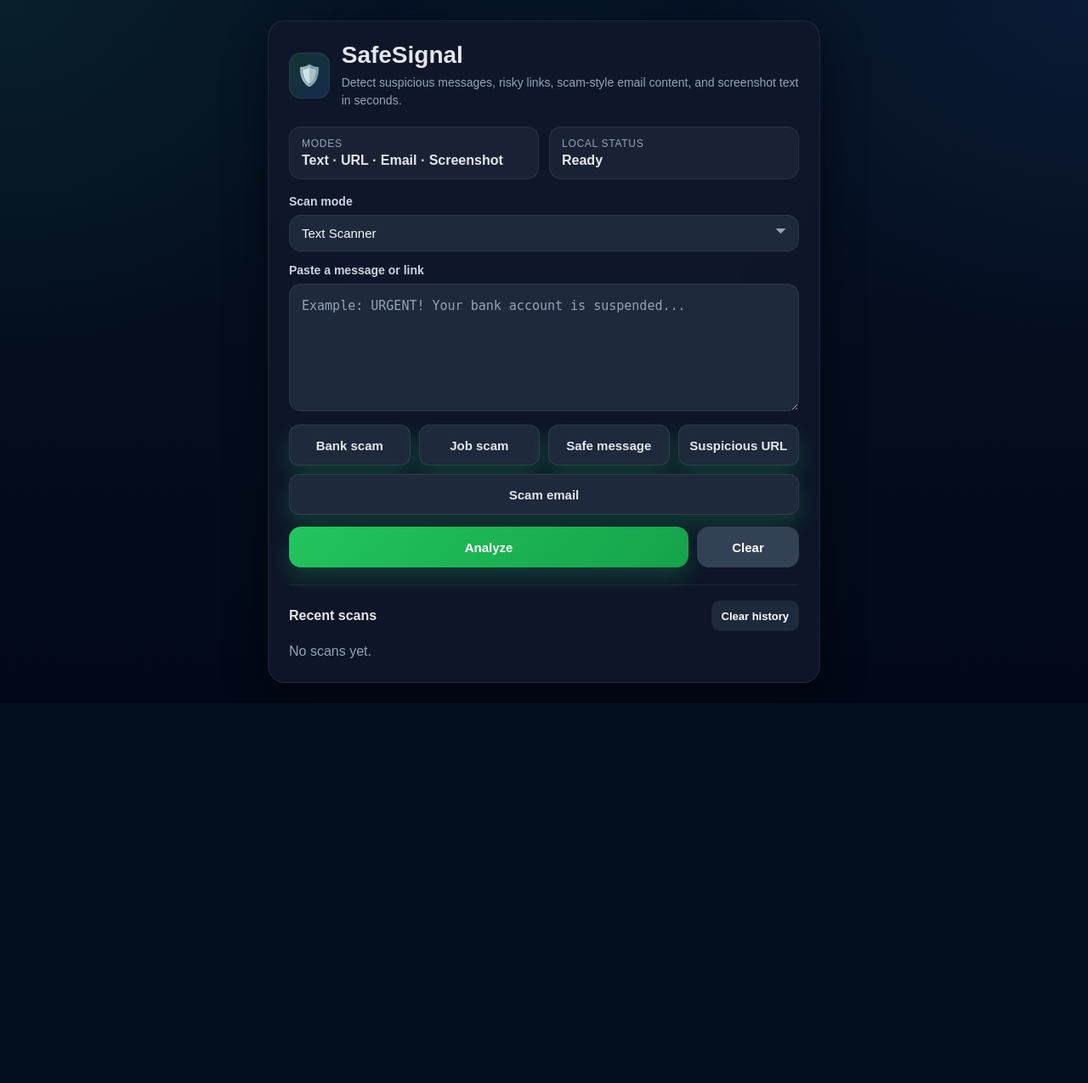
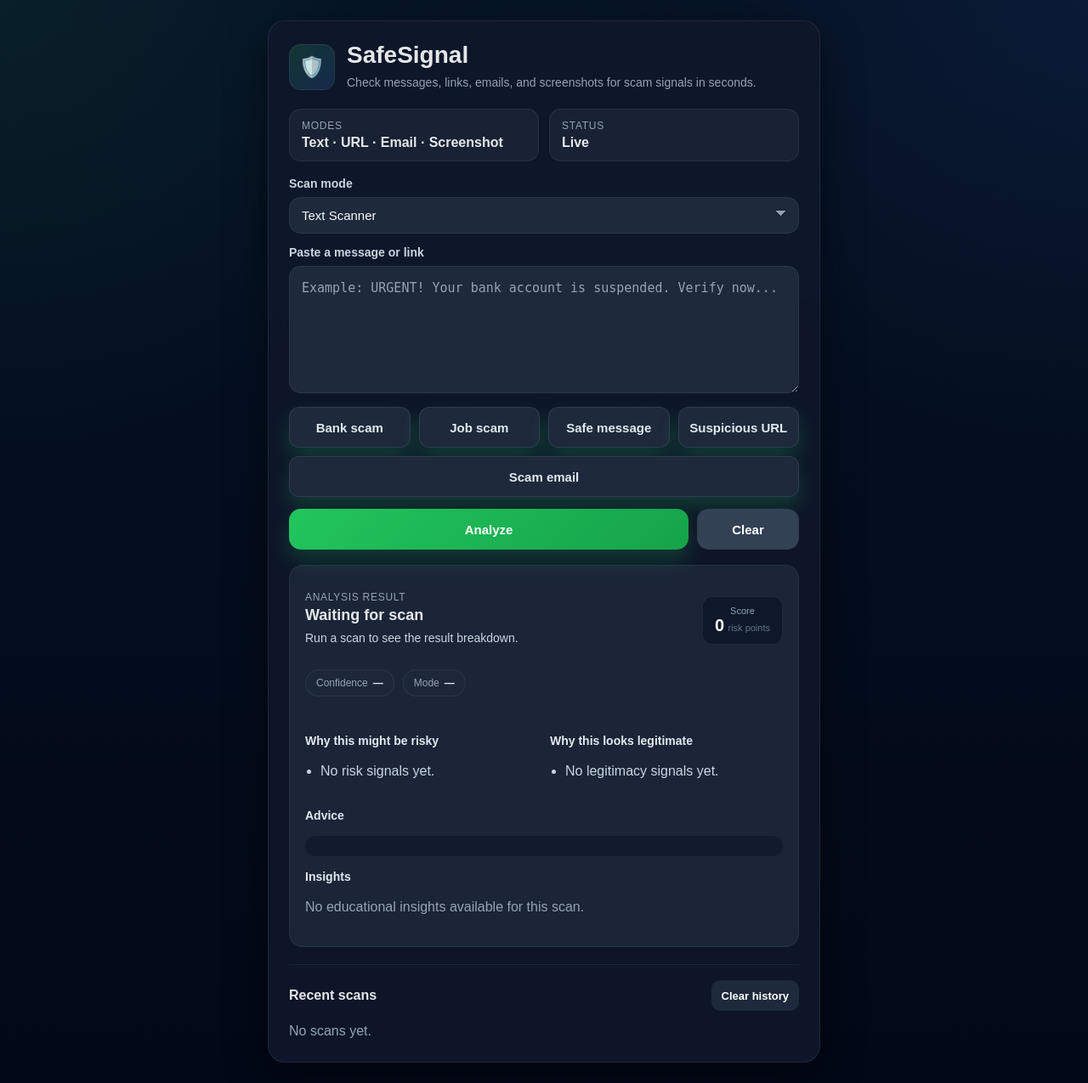
Before and after one commit to austinprinsloo32-netizen/safesignal, a Flask app: page / in a window 1280 px wide. Shown: the whole page at 85% size. Before the commit the page ends 828 px from the top, so only its background shows below. Run offline with Flask 3, Linux system fonts and the light colour scheme.

Commit message:
UI upgrade: structured results, confidence, legit reasons, OCR blocks; fix pattern matching

```diff
--- a/detector.py
+++ b/detector.py
@@ -177,7 +177,10 @@
 
     for category, phrases in SUSPICIOUS_PATTERNS.items():
         for phrase in phrases:
-            if phrase in text_lower:
+            phrase_lower = phrase.lower()
+
+            # Use stricter matching for short terms like "pin", "otp", "bank"
+            if re.search(rf'\b{re.escape(phrase_lower)}\b', text_lower):
                 if category in ["urgency", "job_scam", "prize_scam"]:
                     score += WEIGHTS["weak"]
                 elif category in ["credentials", "money"]:
--- a/static/script.js
+++ b/static/script.js
@@ -230,9 +230,6 @@
     btnLoader.classList.remove("hidden");
 
     result.classList.remove("hidden");
-    result.innerHTML = `
-        <div class="empty-state">Checking for scam signals...</div>
-    `;
 
     try {
         const fetchOptions = {
@@ -258,86 +255,130 @@
         const riskClass = getRiskClass(data.score);
         const riskIcon = getRiskIcon(data.score);
 
-        const copyText = `SafeSignal Result
-Risk: ${data.risk}
-Score: ${data.score}
-Advice: ${data.advice}
-Reasons:
-${(data.reasons || []).map(r => `- ${r}`).join("\n")}`;
+        // Show main result card
+        result.className = `result-card ${riskClass}`;
+        result.classList.remove("hidden");
 
-        result.innerHTML = `
-            <div class="result-top">
-                <h2 class="result-title">Analysis Result</h2>
-                <span class="badge ${riskClass}">
-                    ${riskIcon} ${data.risk}
-                </span>
-            </div>
+        // Top summary
+        document.getElementById("resultBadge").textContent = "Analysis Result";
+        document.getElementById("resultTitle").textContent = `${riskIcon} ${data.risk}`;
+        document.getElementById("resultScore").textContent = data.score;
+        document.getElementById("resultMode").textContent = mode.toUpperCase();
 
-            ${
-    data.extracted_text !== undefined
-        ? `
-            <div class="section-label">Extracted Text</div>
-            <div class="extracted-box">${data.extracted_text || "No text extracted."}</div>
+        // Confidence
+        let confidence = "Medium";
+        if (data.ocr_quality) {
+            confidence = data.ocr_quality;
+        } else if (data.score >= 12) {
+            confidence = "High";
+        } else if (data.score <= 3) {
+            confidence = "Low";
+        }
+        document.getElementById("resultConfidence").textContent = confidence;
 
-            <div class="section-label">OCR Quality</div>
-            <div class="score-pill">
-                ${data.ocr_quality || "Unknown"} (${(data.ocr_confidence ?? 0).toFixed(2)})
-            </div>
+        // Summary
+        let summary = "No strong scam indicators were found.";
+        if (data.score >= 12) {
+            summary = "Multiple strong scam signals were detected. This looks high risk.";
+        } else if (data.score >= 6) {
+            summary = "Some suspicious patterns were detected. Proceed carefully.";
+        } else if (data.legit_reasons && data.legit_reasons.length) {
+            summary = "This looks more legitimate based on the detected structure and contact details.";
+        }
+        document.getElementById("resultSummary").textContent = summary;
 
-            <div class="section-label">Detected URLs</div>
-            ${
-                data.extracted_urls && data.extracted_urls.length
-                    ? `<ul class="reasons-list">
-                        ${data.extracted_urls.map(url => `<li>${url}</li>`).join("")}
-                       </ul>`
-                    : `<div class="empty-state">No URLs detected in the screenshot.</div>`
+        // Advice
+        document.getElementById("resultAdvice").textContent = data.advice || "No advice available.";
+
+        // Risk reasons
+        const riskList = document.getElementById("riskReasons");
+        riskList.innerHTML = "";
+        if (data.reasons && data.reasons.length) {
+            data.reasons.forEach(reason => {
+                const li = document.createElement("li");
+                li.textContent = reason;
+                riskList.appendChild(li);
+            });
+        } else {
+            riskList.innerHTML = "<li>No specific warning signals were found.</li>";
+        }
+
+        // Legit reasons
+        const legitList = document.getElementById("legitReasons");
+        legitList.innerHTML = "";
+        if (data.legit_reasons && data.legit_reasons.length) {
+            data.legit_reasons.forEach(reason => {
+                const li = document.createElement("li");
+                li.textContent = reason;
+                legitList.appendChild(li);
+            });
+        } else {
+            legitList.innerHTML = "<li>No strong legitimacy signals were detected.</li>";
+        }
+
+        // Insights
+        const insightsList = document.getElementById("insightsList");
+        insightsList.innerHTML = "";
+        if (data.insights && data.insights.length) {
+            data.insights.forEach(insight => {
+                const div = document.createElement("div");
+                div.className = "insight-card";
+                div.innerHTML = `
+                    <div class="insight-title">${insight.title}</div>
+                    <div class="insight-text">${insight.explanation}</div>
+                `;
+                insightsList.appendChild(div);
+            });
+        } else {
+            insightsList.innerHTML = `<p class="empty-state">No educational insights available for this scan.</p>`;
+        }
+
+        // OCR blocks reset
+        const ocrMetaBlock = document.getElementById("ocrMetaBlock");
+        const extractedTextBlock = document.getElementById("extractedTextBlock");
+        const urlsBlock = document.getElementById("urlsBlock");
+        const phonesBlock = document.getElementById("phonesBlock");
+
+        ocrMetaBlock.classList.add("hidden");
+        extractedTextBlock.classList.add("hidden");
+        urlsBlock.classList.add("hidden");
+        phonesBlock.classList.add("hidden");
+
+        // OCR + extracted details for screenshot scans
+        if (data.extracted_text !== undefined) {
+            ocrMetaBlock.classList.remove("hidden");
+            extractedTextBlock.classList.remove("hidden");
+
+            document.getElementById("ocrQualityText").textContent = data.ocr_quality || "Unknown";
+            document.getElementById("ocrConfidenceText").textContent = data.ocr_confidence ?? "0";
+            document.getElementById("extractedText").textContent = data.extracted_text || "No text extracted.";
+
+            // URLs
+            const urlsContainer = document.getElementById("detectedUrls");
+            urlsContainer.innerHTML = "";
+            if (data.extracted_urls && data.extracted_urls.length) {
+                urlsBlock.classList.remove("hidden");
+                data.extracted_urls.forEach(url => {
+                    const span = document.createElement("span");
+                    span.className = "tag";
+                    span.textContent = url;
+                    urlsContainer.appendChild(span);
+                });
             }
 
-            <div class="section-label">Detected Phone Numbers</div>
-            ${
-                data.extracted_phones && data.extracted_phones.length
-                    ? `<ul class="reasons-list">
-                        ${data.extracted_phones.map(phone => `<li>${phone}</li>`).join("")}
-                       </ul>`
-                    : `<div class="empty-state">No phone numbers detected in the screenshot.</div>`
+            // Phones
+            const phonesContainer = document.getElementById("detectedPhones");
+            phonesContainer.innerHTML = "";
+            if (data.extracted_phones && data.extracted_phones.length) {
+                phonesBlock.classList.remove("hidden");
+                data.extracted_phones.forEach(phone => {
+                    const span = document.createElement("span");
+                    span.className = "tag";
+                    span.textContent = phone;
+                    phonesContainer.appendChild(span);
+                });
             }
-          `
-        : ``
-}
-
-            <div class="section-label">Score</div>
-            <div class="score-pill">${data.score} risk points detected</div>
-
-            <div class="section-label">Advice</div>
-            <div class="advice-box">${data.advice}</div>
-
-            <div class="section-label">Reasons</div>
-            ${
-                data.reasons && data.reasons.length
-                    ? `<ul class="reasons-list">
-                        ${data.reasons.map(reason => `<li>${reason}</li>`).join("")}
-                       </ul>`
-                    : `<div class="empty-state">No specific warning signals were found.</div>`
-            }
-
-            <div class="section-label">Insights</div>
-            ${
-                data.insights && data.insights.length
-                    ? `<div class="insights-list">
-                        ${data.insights.map(insight => `
-                            <div class="insight-card">
-                                <div class="insight-title">${insight.title}</div>
-                                <div class="insight-text">${insight.explanation}</div>
-                            </div>
-                        `).join("")}
-                       </div>`
-                    : `<div class="empty-state">No educational insights available for this scan.</div>`
-            }
-
-            <div class="action-row">
-                <button class="action-chip" onclick='copyResult(${JSON.stringify(copyText)})'>Copy result</button>
-            </div>
-        `;
+        }
 
         saveToHistory({
             text: historyText.length > 90 ? historyText.slice(0, 90) + "..." : historyText,
@@ -346,6 +387,7 @@
         });
 
     } catch (error) {
+        result.classList.remove("hidden");
         result.innerHTML = `
             <div class="error-state">
                 Could not connect to the backend. Make sure <strong>python app.py</strong> is running.
@@ -358,7 +400,124 @@
     }
 }
 
-document.addEventListener("DOMContentLoaded", () => {
-    renderHistory();
-    handleModeChange();
+       // Show result container
+result.classList.remove("hidden");
+
+// Top summary
+document.getElementById("resultTitle").textContent = `${riskIcon} ${data.risk}`;
+document.getElementById("resultScore").textContent = data.score;
+document.getElementById("resultMode").textContent = mode.toUpperCase();
+
+// Confidence logic
+let confidence = "Medium";
+if (data.ocr_quality) {
+    confidence = data.ocr_quality;
+} else if (data.score >= 12) {
+    confidence = "High";
+} else if (data.score <= 3) {
+    confidence = "Low";
+}
+document.getElementById("resultConfidence").textContent = confidence;
+
+// Smart explanation
+let summary = "No strong scam indicators were found.";
+if (data.score >= 12) {
+    summary = "Multiple strong scam signals detected. High risk.";
+} else if (data.score >= 6) {
+    summary = "Some suspicious patterns detected. Proceed with caution.";
+}
+document.getElementById("resultSummary").textContent = summary;
+
+// Advice
+document.getElementById("resultAdvice").textContent = data.advice;
+
+// Risk reasons
+const riskList = document.getElementById("riskReasons");
+riskList.innerHTML = "";
+if (data.reasons && data.reasons.length) {
+    data.reasons.forEach(r => {
+        const li = document.createElement("li");
+        li.textContent = r;
+        riskList.appendChild(li);
+    });
+} else {
+    riskList.innerHTML = "<li>No specific warning signals found.</li>";
+}
+
+// Legit reasons
+const legitList = document.getElementById("legitReasons");
+legitList.innerHTML = "";
+if (data.legit_reasons && data.legit_reasons.length) {
+    data.legit_reasons.forEach(r => {
+        const li = document.createElement("li");
+        li.textContent = r;
+        legitList.appendChild(li);
+    });
+} else {
+    legitList.innerHTML = "<li>No strong legitimacy signals detected.</li>";
+}
+
+// Insights
+const insightsList = document.getElementById("insightsList");
+insightsList.innerHTML = "";
+if (data.insights && data.insights.length) {
+    data.insights.forEach(insight => {
+        const div = document.createElement("div");
+        div.className = "insight-card";
+        div.innerHTML = `
+            <div class="insight-title">${insight.title}</div>
+            <div class="insight-text">${insight.explanation}</div>
+        `;
+        insightsList.appendChild(div);
+    });
+} else {
+    insightsList.innerHTML = `<p class="empty-state">No educational insights available.</p>`;
+}
+
+// OCR + extracted data (only for screenshots)
+if (data.extracted_text !== undefined) {
+    document.getElementById("ocrMetaBlock").classList.remove("hidden");
+    document.getElementById("extractedTextBlock").classList.remove("hidden");
+
+    document.getElementById("ocrQualityText").textContent = data.ocr_quality;
+    document.getElementById("ocrConfidenceText").textContent = data.ocr_confidence;
+
+    document.getElementById("extractedText").textContent = data.extracted_text;
+
+    // URLs
+    const urlsBlock = document.getElementById("urlsBlock");
+    const urlsContainer = document.getElementById("detectedUrls");
+    urlsContainer.innerHTML = "";
+
+    if (data.extracted_urls && data.extracted_urls.length) {
+        urlsBlock.classList.remove("hidden");
+        data.extracted_urls.forEach(url => {
+            const span = document.createElement("span");
+            span.className = "tag";
+            span.textContent = url;
+            urlsContainer.appendChild(span);
+        });
+    }
+
+    // Phones
+    const phonesBlock = document.getElementById("phonesBlock");
+    const phonesContainer = document.getElementById("detectedPhones");
+    phonesContainer.innerHTML = "";
+
+    if (data.extracted_phones && data.extracted_phones.length) {
+        phonesBlock.classList.remove("hidden");
+        data.extracted_phones.forEach(phone => {
+            const span = document.createElement("span");
+            span.className = "tag";
+            span.textContent = phone;
+            phonesContainer.appendChild(span);
+        });
+    }
+}
+
+// Save history
+saveToHistory({
+    text: historyText.length > 90 ? historyText.slice(0, 90) + "..." : historyText,
+    risk: data.risk,
+    score: data.score
 });
--- a/static/style.css
+++ b/static/style.css
@@ -590,3 +590,162 @@
     white-space: pre-wrap;
     word-break: break-word;
 }
+/* ===== RESULT UI UPGRADE ===== */
+
+.result-badge {
+    font-size: 12px;
+    color: #94a3b8;
+    text-transform: uppercase;
+    letter-spacing: 0.06em;
+    margin-bottom: 4px;
+}
+
+.result-summary {
+    margin-top: 6px;
+    color: #cbd5e1;
+    font-size: 14px;
+    line-height: 1.5;
+}
+
+.result-score-box {
+    background: rgba(15, 23, 42, 0.9);
+    border: 1px solid rgba(148, 163, 184, 0.12);
+    border-radius: 12px;
+    padding: 10px 14px;
+    text-align: center;
+    min-width: 90px;
+}
+
+.score-label {
+    display: block;
+    font-size: 11px;
+    color: #94a3b8;
+}
+
+.score-sub {
+    font-size: 11px;
+    color: #64748b;
+}
+
+.result-score-box strong {
+    font-size: 20px;
+    color: #f8fafc;
+}
+
+/* ===== META PILLS ===== */
+
+.result-meta {
+    display: flex;
+    gap: 10px;
+    margin-bottom: 14px;
+    flex-wrap: wrap;
+}
+
+.meta-pill {
+    background: rgba(30, 41, 59, 0.7);
+    border: 1px solid rgba(148, 163, 184, 0.12);
+    border-radius: 999px;
+    padding: 8px 12px;
+    font-size: 12px;
+    display: flex;
+    gap: 6px;
+    align-items: center;
+}
+
+.meta-label {
+    color: #94a3b8;
+}
+
+/* ===== SECTIONS ===== */
+
+.result-subsection {
+    margin-top: 16px;
+}
+
+.result-subsection h3 {
+    margin-bottom: 6px;
+    font-size: 14px;
+    color: #e2e8f0;
+}
+
+/* ===== GRID FOR REASONS ===== */
+
+.result-grid {
+    display: grid;
+    grid-template-columns: 1fr 1fr;
+    gap: 14px;
+    margin-top: 10px;
+}
+
+.reason-list {
+    padding-left: 18px;
+    color: #cbd5e1;
+}
+
+.reason-list li {
+    margin-bottom: 6px;
+    line-height: 1.5;
+}
+
+/* ===== TEXT PREVIEW ===== */
+
+.text-preview {
+    background: rgba(15, 23, 42, 0.75);
+    border-radius: 12px;
+    padding: 12px;
+    font-size: 13px;
+    line-height: 1.5;
+    white-space: pre-wrap;
+    word-break: break-word;
+    max-height: 180px;
+    overflow-y: auto;
+}
+
+/* ===== TAGS (URL + PHONES) ===== */
+
+.tag-list {
+    display: flex;
+    flex-wrap: wrap;
+    gap: 8px;
+}
+
+.tag {
+    background: rgba(34, 197, 94, 0.15);
+    border: 1px solid rgba(34, 197, 94, 0.25);
+    color: #86efac;
+    padding: 6px 10px;
+    border-radius: 999px;
+    font-size: 12px;
+}
+
+/* ===== ADVICE ===== */
+
+.advice-text {
+    background: rgba(15, 23, 42, 0.75);
+    padding: 12px;
+    border-radius: 12px;
+    color: #e2e8f0;
+    line-height: 1.5;
+}
+
+/* ===== RESULT COLOR STATES ===== */
+
+.result-card.low {
+    border-color: rgba(34, 197, 94, 0.3);
+}
+
+.result-card.medium {
+    border-color: rgba(245, 158, 11, 0.35);
+}
+
+.result-card.high {
+    border-color: rgba(239, 68, 68, 0.4);
+}
+
+/* ===== MOBILE FIX ===== */
+
+@media (max-width: 640px) {
+    .result-grid {
+        grid-template-columns: 1fr;
+    }
+}
--- a/templates/index.html
+++ b/templates/index.html
@@ -18,7 +18,7 @@
         <div>
           <h1>SafeSignal</h1>
           <p class="subtitle">
-            Detect suspicious messages, risky links, scam-style email content, and screenshot text in seconds.
+            Check messages, links, emails, and screenshots for scam signals in seconds.
           </p>
         </div>
       </div>
@@ -29,8 +29,8 @@
           <strong>Text · URL · Email · Screenshot</strong>
         </div>
         <div class="mini-stat">
-          <span class="mini-stat-label">Local Status</span>
-          <strong>Ready</strong>
+          <span class="mini-stat-label">Status</span>
+          <strong>Live</strong>
         </div>
       </section>
 
@@ -105,7 +105,85 @@
         </button>
       </div>
 
-      <section id="result" class="result-card hidden"></section>
+      <section id="result" class="result-card hidden">
+        <div class="result-top">
+          <div>
+            <p id="resultBadge" class="result-badge">Analysis Result</p>
+            <h2 id="resultTitle" class="result-title">Waiting for scan</h2>
+            <p id="resultSummary" class="result-summary">
+              Run a scan to see the result breakdown.
+            </p>
+          </div>
+
+          <div class="result-score-box">
+            <span class="score-label">Score</span>
+            <strong id="resultScore">0</strong>
+            <span class="score-sub">risk points</span>
+          </div>
+        </div>
+
+        <div class="result-meta">
+          <div class="meta-pill">
+            <span class="meta-label">Confidence</span>
+            <strong id="resultConfidence">—</strong>
+          </div>
+          <div class="meta-pill">
+            <span class="meta-label">Mode</span>
+            <strong id="resultMode">—</strong>
+          </div>
+        </div>
+
+        <div id="ocrMetaBlock" class="result-subsection hidden">
+          <h3>OCR Details</h3>
+          <div class="info-list">
+            <div><strong>OCR Quality:</strong> <span id="ocrQualityText">—</span></div>
+            <div><strong>OCR Confidence:</strong> <span id="ocrConfidenceText">—</span></div>
+          </div>
+        </div>
+
+        <div id="extractedTextBlock" class="result-subsection hidden">
+          <h3>Extracted Text</h3>
+          <div id="extractedText" class="text-preview"></div>
+        </div>
+
+        <div id="urlsBlock" class="result-subsection hidden">
+          <h3>Detected URLs</h3>
+          <div id="detectedUrls" class="tag-list"></div>
+        </div>
+
+        <div id="phonesBlock" class="result-subsection hidden">
+          <h3>Detected Phone Numbers</h3>
+          <div id="detectedPhones" class="tag-list"></div>
+        </div>
+
+        <div class="result-grid">
+          <div class="result-subsection">
+            <h3>Why this might be risky</h3>
+            <ul id="riskReasons" class="reason-list">
+              <li>No risk signals yet.</li>
+            </ul>
+          </div>
+
+          <div class="result-subsection">
+            <h3>Why this looks legitimate</h3>
+            <ul id="legitReasons" class="reason-list">
+              <li>No legitimacy signals yet.</li>
+            </ul>
+          </div>
+        </div>
+
+        <div class="result-subsection">
+          <h3>Advice</h3>
+          <p id="resultAdvice" class="advice-text"></p>
+        </div>
+
+        <div class="result-subsection">
+          <h3>Insights</h3>
+          <div id="insightsList" class="insight-list">
+            <p class="empty-state">No educational insights available for this scan.</p>
+          </div>
+        </div>
+      </section>
 
       <section class="history-section">
         <div class="history-header">
```
